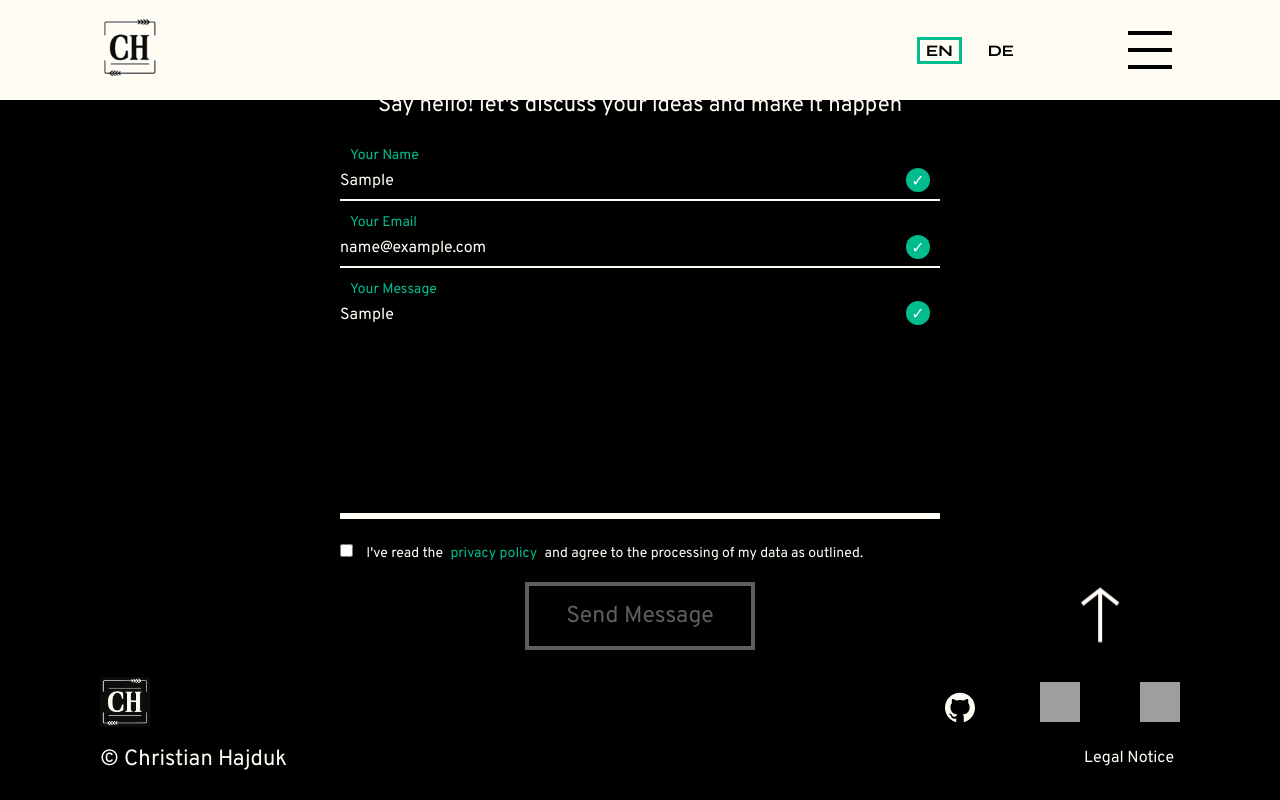
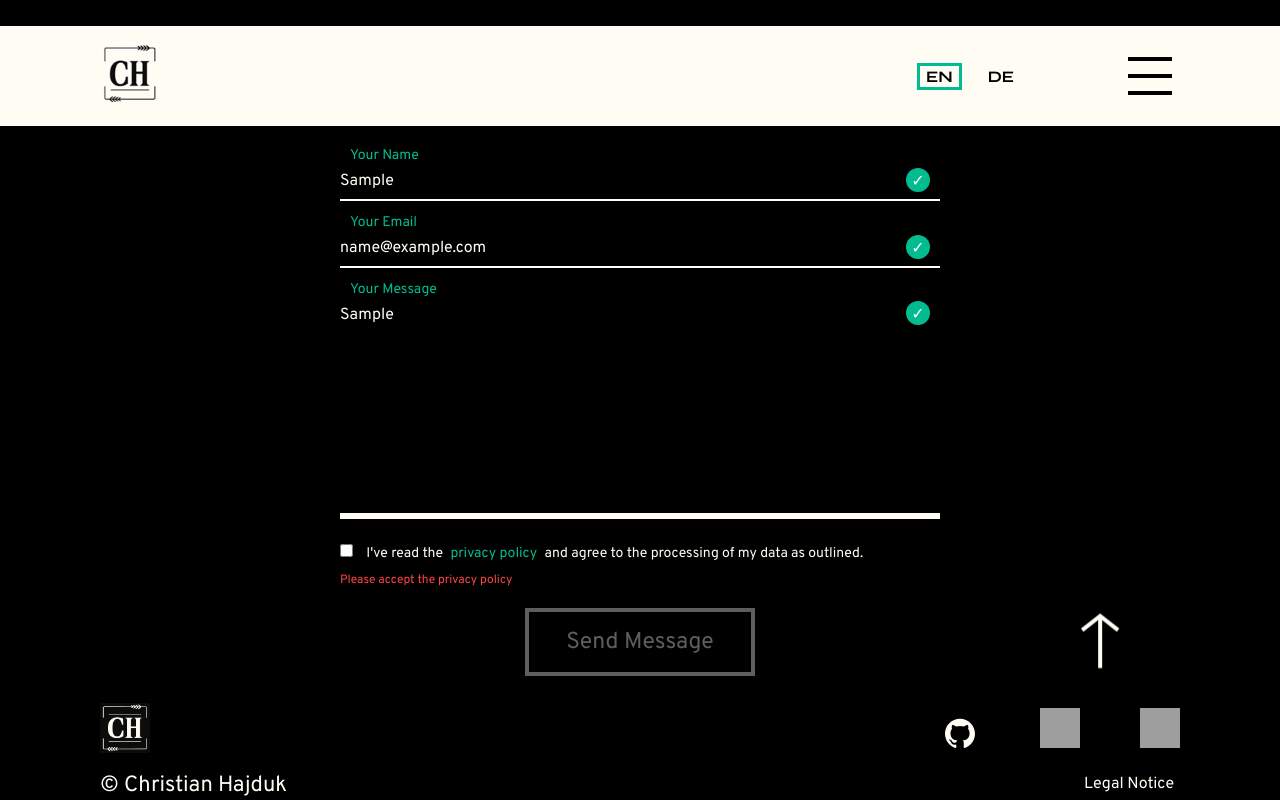
Before and after one commit to C-Hajduk/Portfolio, an Angular app: page / in a window 1280 px wide. Both pictures are taken after typing "Sample", "name@example.com", "Sample" into the empty fields and a click on the input "Send Message". Shown: the part 6820-7620 px from the top of the page. Built offline with nearby package versions, Linux system fonts and the light colour scheme; grey boxes are pictures that could not be loaded.

Commit message:
feat: add contact form with name, email, message, and privacy fields including validation

```diff
--- a/src/app/main-content/contact/contact.html
+++ b/src/app/main-content/contact/contact.html
@@ -76,15 +76,17 @@
           #privacy="ngModel"
           required
         />
-        I've read the <a href="privacy-policy"><span>privacy policy</span></a>
+        I've read the
+        <a href="privacy-policy"><span>privacy policy</span></a>
         and agree to the processing of my data as outlined.
-        @if(!privacy.valid && privacy.touched) {
-        <span class="error-message">Please accept the privacy policy</span>
+        @if(!privacy.valid && contactForm.submitted) {
+          <span class="error-message">Please accept the privacy policy</span>
         }
       </p>
 
       <div class="btn">
         <input type="submit" value="Send Message" />
+
       </div>
       <a href="#hero"><img class="arrow" src="assets/icons/arrow_up.svg" alt="" /></a>
     </form>
```
